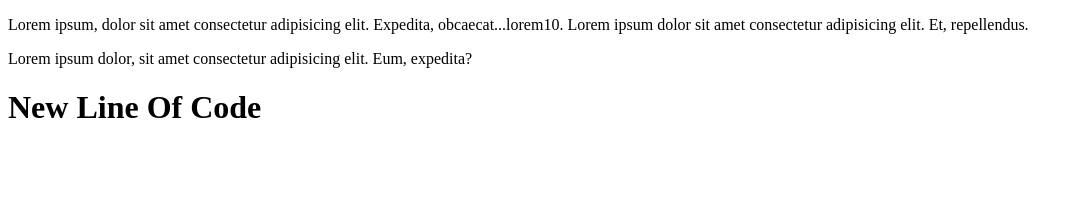
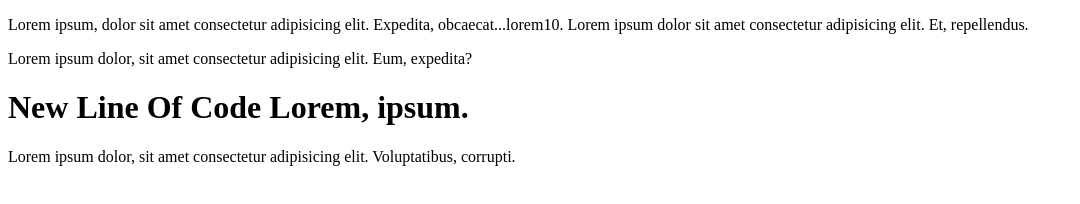
Before and after one commit to webomindapps/demo-website, a plain HTML site: page subhendu.html in a window 1280 px wide. Shown: the whole page, without its empty margins (0-1080 px from the left). Drawn offline with Linux system fonts and the light colour scheme.

Commit message:
new para added

```diff
--- a/subhendu.html
+++ b/subhendu.html
@@ -9,6 +9,7 @@
 <body>
     <p>Lorem ipsum, dolor sit amet consectetur adipisicing elit. Expedita, obcaecat...lorem10. Lorem ipsum dolor sit amet consectetur adipisicing elit. Et, repellendus.</p>
     <p>Lorem ipsum dolor, sit amet consectetur adipisicing elit. Eum, expedita?</p>
-    <h1>New Line Of Code</h1>
+    <h1>New Line Of Code Lorem, ipsum.</h1>
+    <p>Lorem ipsum dolor, sit amet consectetur adipisicing elit. Voluptatibus, corrupti.</p>
 </body>
 </html>
```
